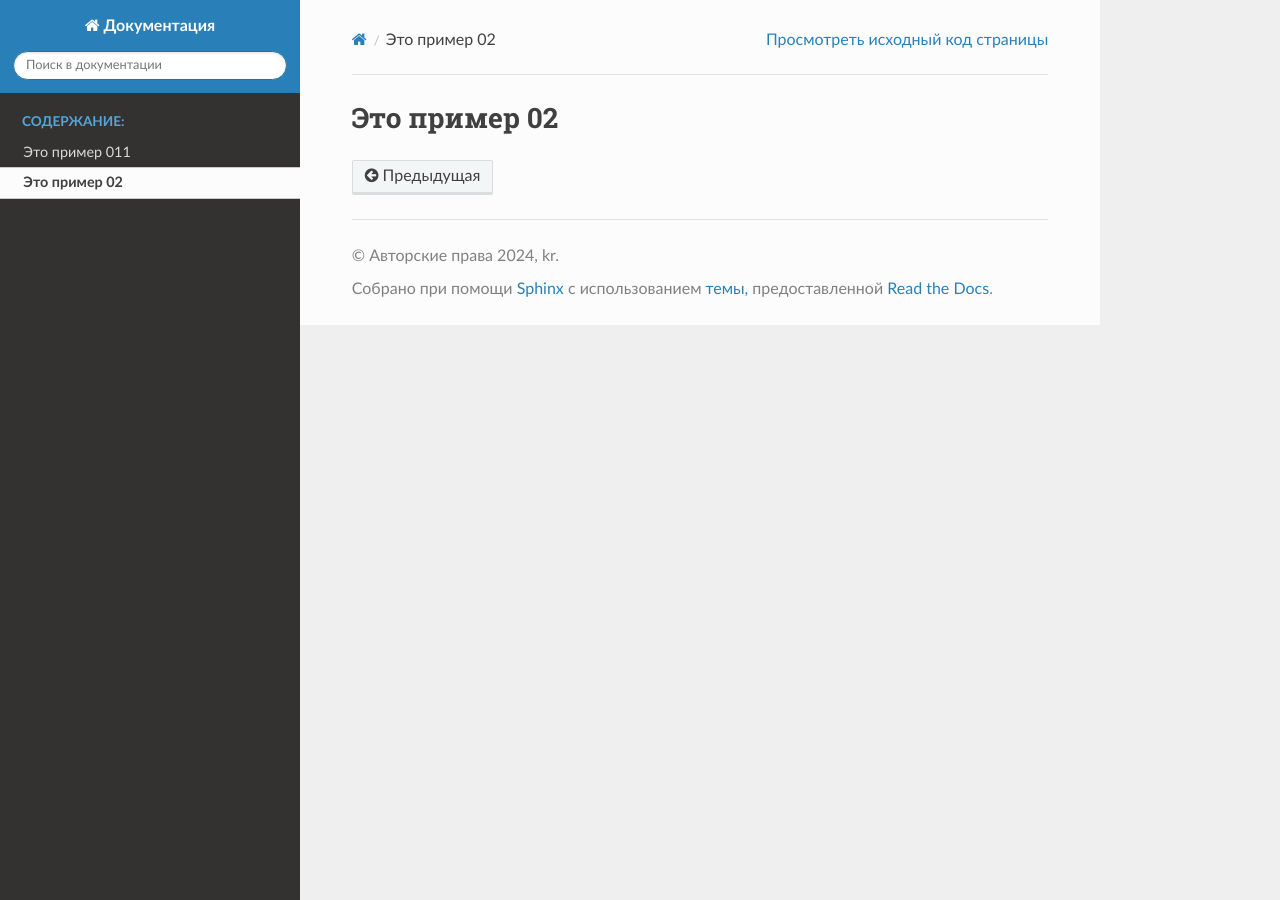
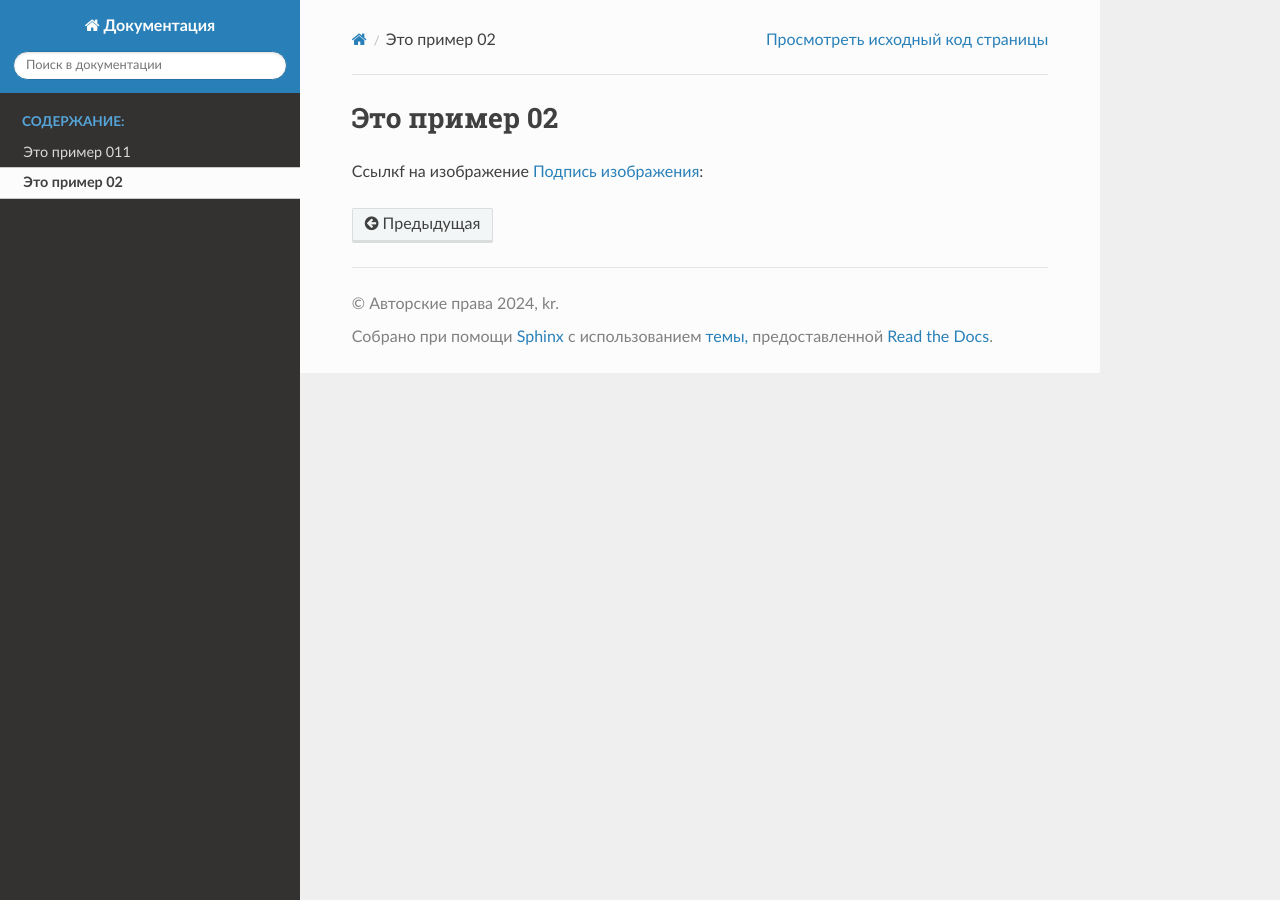
Before and after one commit to KravetsMikhail/testdocs01, a Sphinx documentation site: the page built from source/example02.rst, in a window 1280 px wide. Built offline with Sphinx 7.4.7 and the Read the Docs theme 2.0.0, drawn with Linux system fonts in a browser that asks for light colours.

Commit message:
Update example02.rst

```diff
--- a/source/example02.rst
+++ b/source/example02.rst
@@ -1,2 +1,4 @@
 Это пример 02
-==========
+=============
+
+Cсылкf на изображение :ref:`my-favicon`:
```
